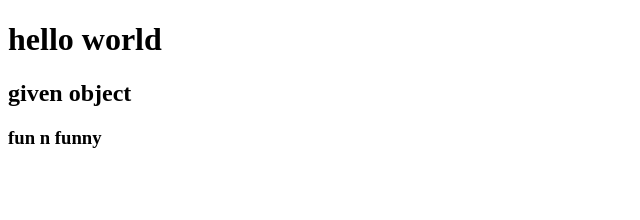
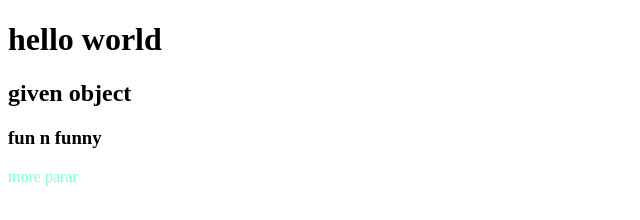
Before and after one commit to dearestmasud/my-second-repo, a plain HTML site: page index.html in a window 1280 px wide. Shown: the full height of the page, 0-640 px from the left. Drawn offline with Linux system fonts and the light colour scheme.

Commit message:
style added

```diff
--- a/index.html
+++ b/index.html
@@ -5,10 +5,12 @@
     <meta http-equiv="X-UA-Compatible" content="IE=edge">
     <meta name="viewport" content="width=device-width, initial-scale=1.0">
     <title>My second git repo</title>
+    <link rel="stylesheet" href="style.css">
 </head>
 <body>
     <h1>hello world</h1>
     <h2>given object</h2>
     <h3>fun n funny</h3>
+    <p>more parar</p>
 </body>
 </html>
--- /dev/null
+++ b/style.css
@@ -0,0 +1,3 @@
+p{
+    color: aquamarine;
+}
```
